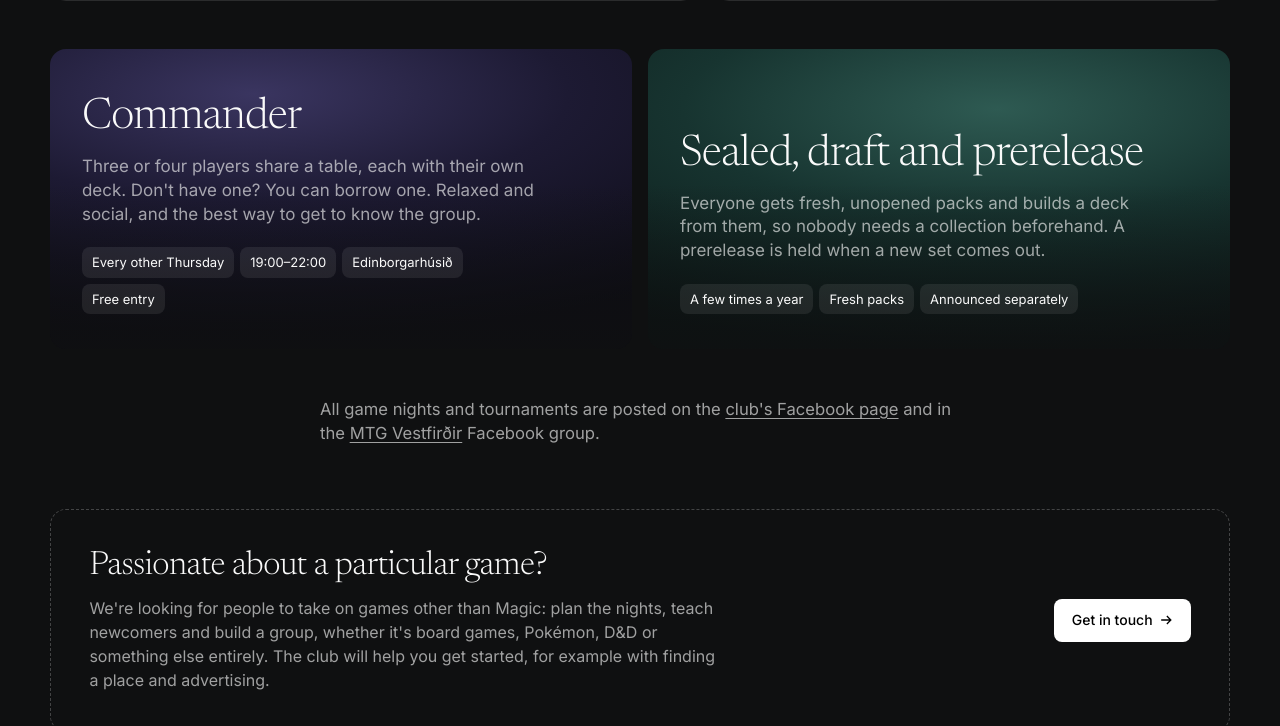
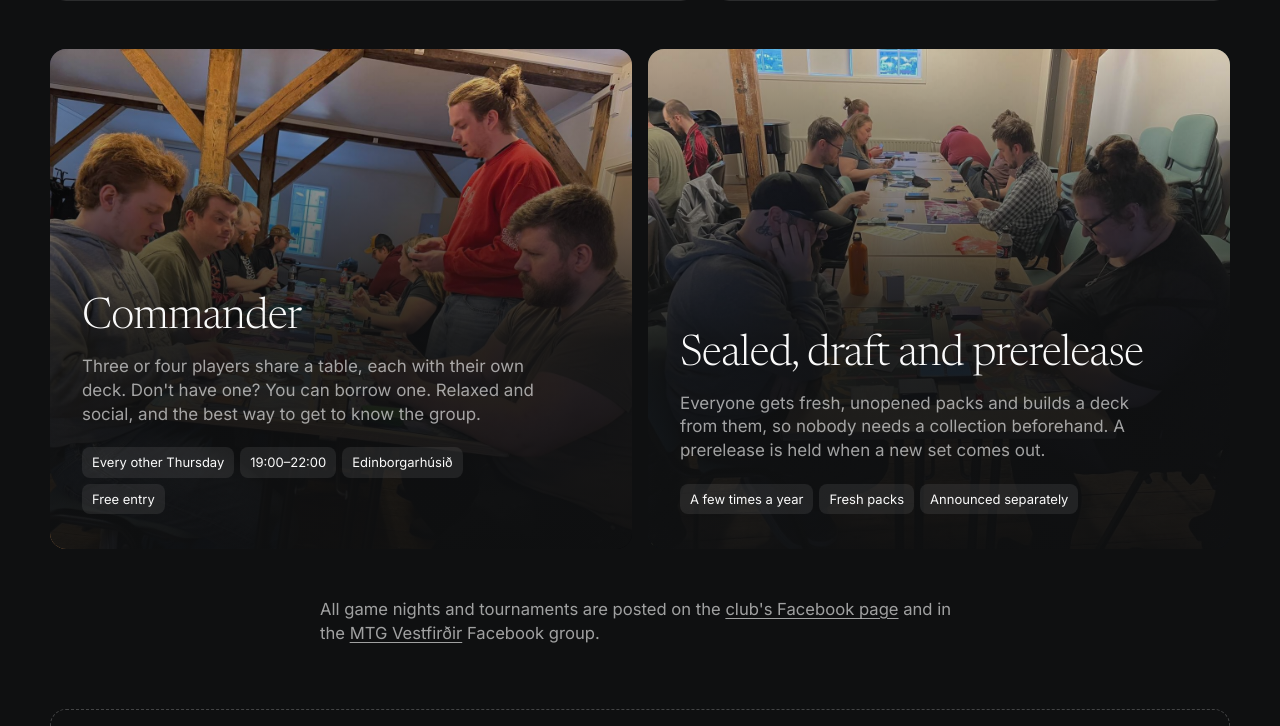
Before and after one commit to Emlinn/spilafelag-vefur, a website: page public/en/index.html in a window 1280 px wide. Shown: the part 1712-2438 px from the top of the page. Drawn offline with Linux system fonts and the light colour scheme; files that its build step writes are made by us from their sources.

Commit message:
Myndir af spilakvöldum á Commander-, móta- og „Vertu með“-hlutana
Þrjár myndir úr Rögnvaldssal; dekkri skuggi svo textinn lesist yfir myndunum.

Co-Authored-By: Claude Opus 5.5 <noreply@anthropic.com>
Claude-Session: https://claude.ai/code/session_01BQBv44X37592YWNrFtN5FZ

```diff
--- a/public/styles.css
+++ b/public/styles.css
@@ -180,11 +180,12 @@ section { position: relative; padding: clamp(5rem, 11vw, 9rem) 0; }
 .feature .copy p { color: var(--muted); margin: 0.3rem 0 0; font-size: 1.06rem; line-height: 1.4; }
 
 .f-bordspil { --card-bg: radial-gradient(120% 80% at 30% 10%, #3c5a35 0%, #1d2d1b 45%, #0d140c 100%); --card-photo: url('img/bordspil.jpg'); }
-/* No photos yet: add img/commander.jpg etc. and set --card-photo: url('img/commander.jpg') here. */
-.f-safnkort { --card-bg: radial-gradient(120% 80% at 60% 20%, #2e5a52 0%, #173430 45%, #0a1615 100%); }
-.f-commander { --card-bg: radial-gradient(120% 80% at 35% 15%, #3a3560 0%, #1d1a33 45%, #0c0b14 100%); }
+.f-safnkort { --card-bg: radial-gradient(120% 80% at 60% 20%, #2e5a52 0%, #173430 45%, #0a1615 100%); --card-photo: url('img/safnkortaspil.jpg'); }
+.f-commander { --card-bg: radial-gradient(120% 80% at 35% 15%, #3a3560 0%, #1d1a33 45%, #0c0b14 100%); --card-photo: url('img/commander.jpg'); }
 .cards.two { grid-template-columns: repeat(2, 1fr); max-width: 1180px; }
-.cards.two .feature { min-height: 300px; justify-content: flex-end; }
+.cards.two .feature { min-height: 500px; justify-content: flex-end; }
+/* real photos: the top shows the room, the copy sits on a dark lower part */
+.cards.two .feature::after { background: linear-gradient(180deg, rgba(15,16,17,0.1) 0%, rgba(15,16,17,0.5) 30%, rgba(15,16,17,0.9) 58%, rgba(15,16,17,0.95) 100%); }
 .feature .copy h3 { font: 300 clamp(2.2rem, 3.4vw, 3rem)/1 var(--serif); letter-spacing: -0.02em; margin-bottom: 0.9rem; }
 .cards.two .feature .copy { max-width: 30rem; }
 .tags { list-style: none; display: flex; flex-wrap: wrap; gap: 6px; margin: 1.3rem 0 0; padding: 0; }
@@ -215,7 +216,10 @@ section { position: relative; padding: clamp(5rem, 11vw, 9rem) 0; }
 /* closing band with the landscape again */
 .cta { overflow: hidden; isolation: isolate; text-align: center; padding: clamp(7rem, 16vw, 13rem) 0; }
 .cta .hero-media::after {
-  background: linear-gradient(180deg, var(--bg) 0%, rgba(15,16,17,0.4) 35%, rgba(15,16,17,0.4) 65%, var(--bg) 100%);
+  /* a busy room photo: the middle, where the headline sits, needs a real scrim */
+  background:
+    radial-gradient(60% 45% at 50% 50%, rgba(15,16,17,0.55), transparent 80%),
+    linear-gradient(180deg, var(--bg) 0%, rgba(15,16,17,0.62) 30%, rgba(15,16,17,0.62) 70%, var(--bg) 100%);
 }
 /* the closing band's photo is an <img> in the page, so it never shows a placeholder first */
 .cta .actions { display: flex; justify-content: center; gap: 10px; flex-wrap: wrap; margin-top: 2rem; }
@@ -599,7 +603,7 @@ dialog.m-dialog p { margin: 0; color: var(--muted); }
 .governance h3 { font: 300 1.5rem/1.1 var(--serif); letter-spacing: -0.01em; margin-bottom: 0.5rem; }
 .governance p { margin: 0; color: var(--muted); }
 .lang-switch { font-weight: 500; }
-@media (max-width: 760px) { .governance { grid-template-columns: 1fr; } .cards.two .feature { min-height: 360px; } }
+@media (max-width: 760px) { .governance { grid-template-columns: 1fr; } .cards.two .feature { min-height: 560px; } }
 .fb-line + .volunteer { margin-top: clamp(2.5rem, 5vw, 4rem); }
 
 
```
Also changed, not shown: public/img/README.txt, public/img/commander.jpg (added), public/img/cta.jpg, public/img/safnkortaspil.jpg (added).
